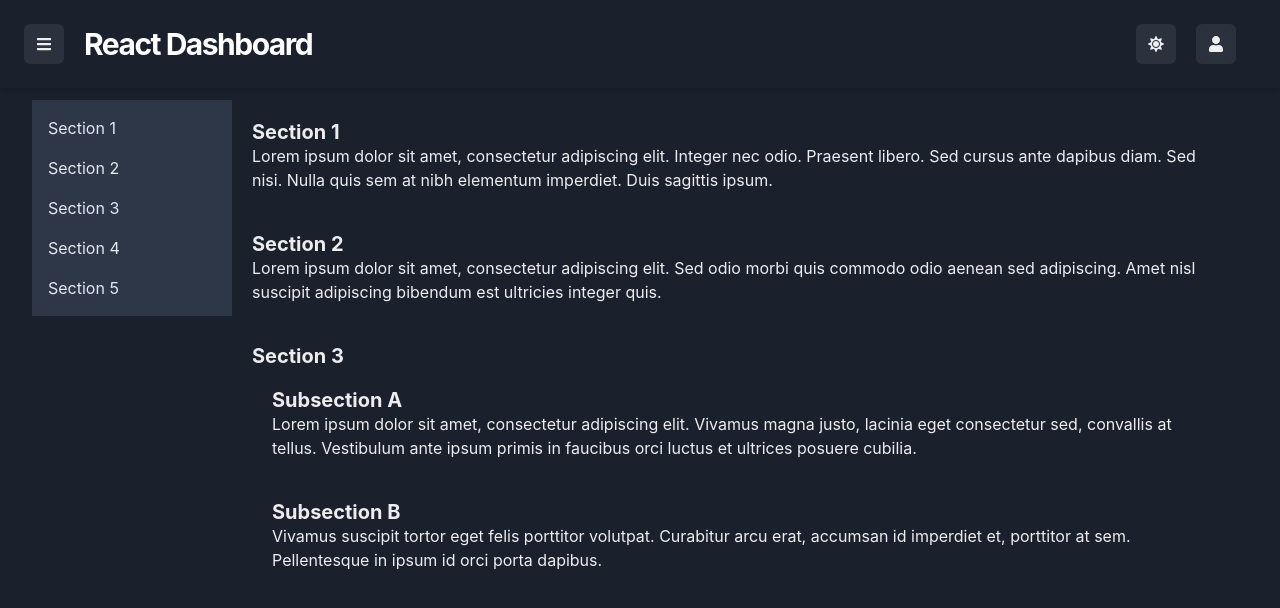
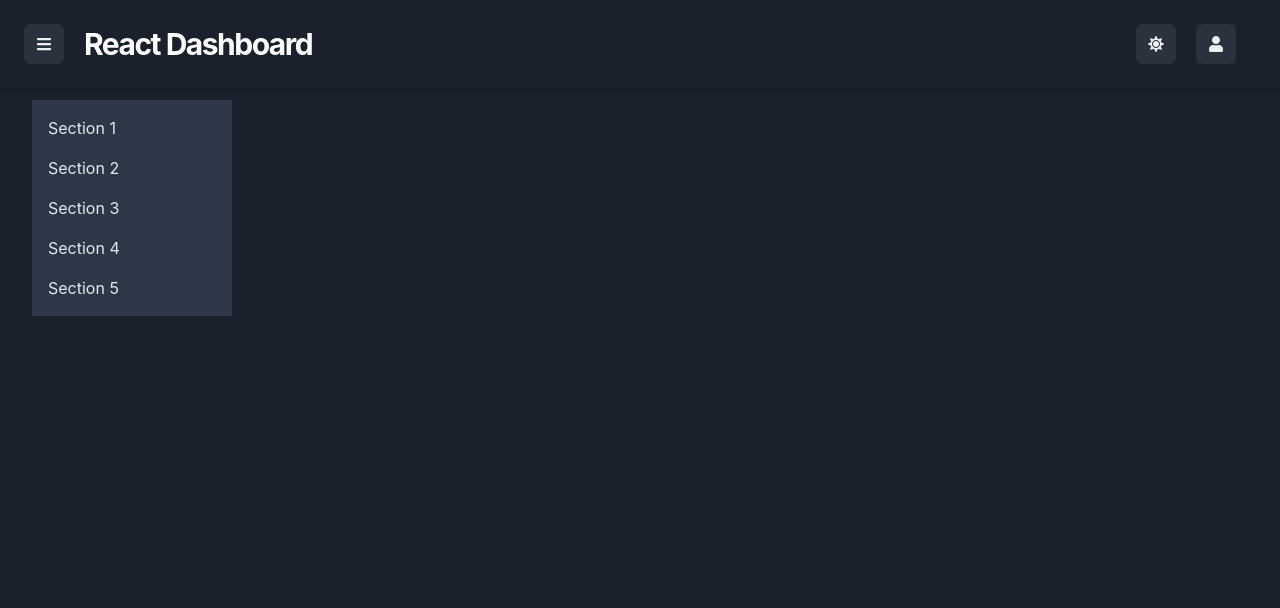
Before and after one commit to GPT-Engineer-App/dashboard-navbar-sidebar, a React (Vite) app: page / in a window 1280 px wide. Shown: the top 608 px of the page. Built offline with nearby package versions, Linux system fonts and the light colour scheme.

Commit message:
can you delete the body?
The body content within the `<Box as="main">` element on the `Index` page has been removed as requested.

```diff
--- a/src/pages/Index.jsx
+++ b/src/pages/Index.jsx
@@ -64,34 +64,7 @@ const Index = () => {
           <Scrollspy />
         </Box>
         <Box as="main" flex="1" h="500px" overflowY="auto">
-          {/* Replace these sections with actual content */}
-          <Box id="section1" p={5}>
-            <Heading size="md">Section 1</Heading>
-            <p>Lorem ipsum dolor sit amet, consectetur adipiscing elit. Integer nec odio. Praesent libero. Sed cursus ante dapibus diam. Sed nisi. Nulla quis sem at nibh elementum imperdiet. Duis sagittis ipsum.</p>
-          </Box>
-          <Box id="section2" p={5}>
-            <Heading size="md">Section 2</Heading>
-            <p>Lorem ipsum dolor sit amet, consectetur adipiscing elit. Sed odio morbi quis commodo odio aenean sed adipiscing. Amet nisl suscipit adipiscing bibendum est ultricies integer quis.</p>
-          </Box>
-          <Box id="section3" p={5}>
-            <Heading size="md">Section 3</Heading>
-            <Box id="subsectionA" p={5}>
-              <Heading size="md">Subsection A</Heading>
-              <p>Lorem ipsum dolor sit amet, consectetur adipiscing elit. Vivamus magna justo, lacinia eget consectetur sed, convallis at tellus. Vestibulum ante ipsum primis in faucibus orci luctus et ultrices posuere cubilia.</p>
-            </Box>
-            <Box id="subsectionB" p={5}>
-              <Heading size="md">Subsection B</Heading>
-              <p>Vivamus suscipit tortor eget felis porttitor volutpat. Curabitur arcu erat, accumsan id imperdiet et, porttitor at sem. Pellentesque in ipsum id orci porta dapibus.</p>
-            </Box>
-          </Box>
-          <Box id="section4" p={5}>
-            <Heading size="md">Section 4</Heading>
-            <p>Pellentesque in ipsum id orci porta dapibus. Proin eget tortor risus. Curabitur non nulla sit amet nisl tempus convallis quis ac lectus. Curabitur aliquet quam id dui posuere blandit.</p>
-          </Box>
-          <Box id="section5" p={5}>
-            <Heading size="md">Section 5</Heading>
-            {/* Content for section 5 */}
-          </Box>
+          {/* Main content has been removed as per request */}
         </Box>
       </Flex>
     </>
```
